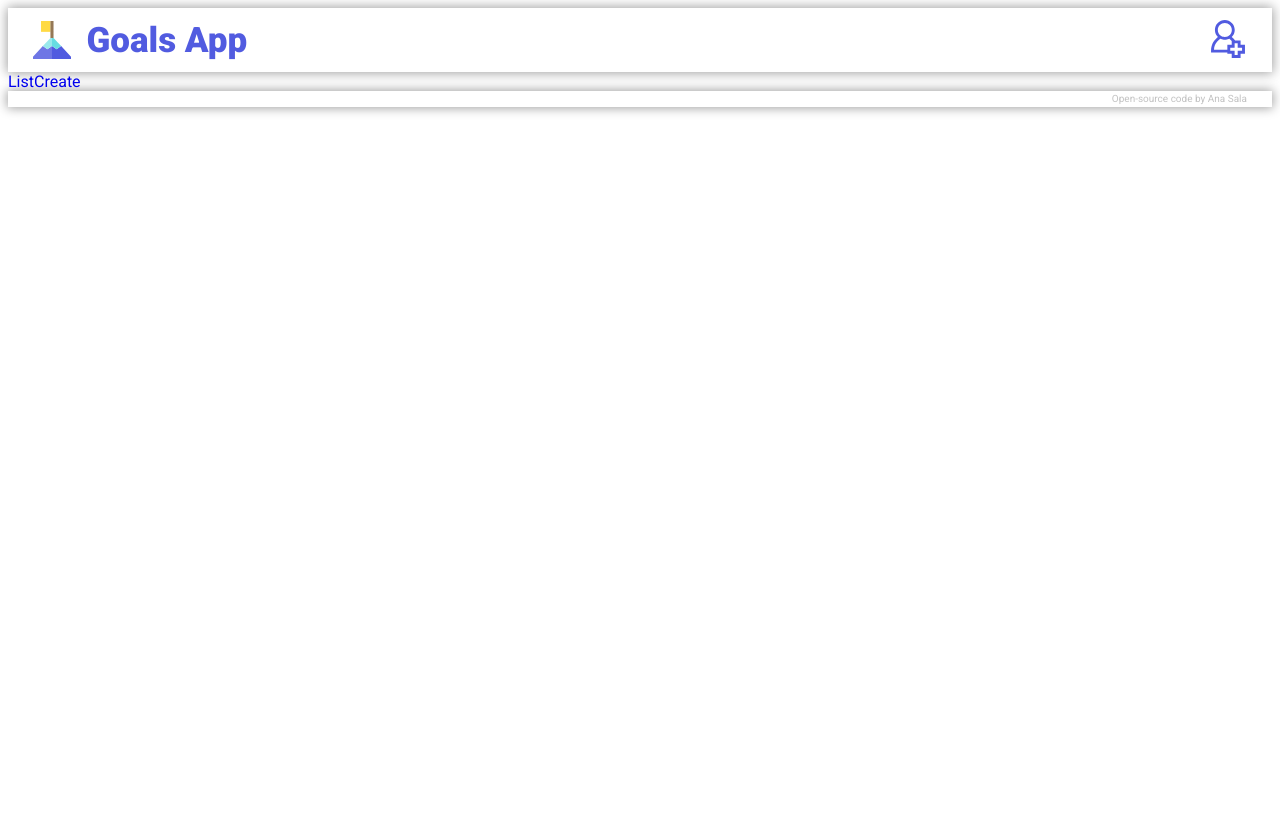
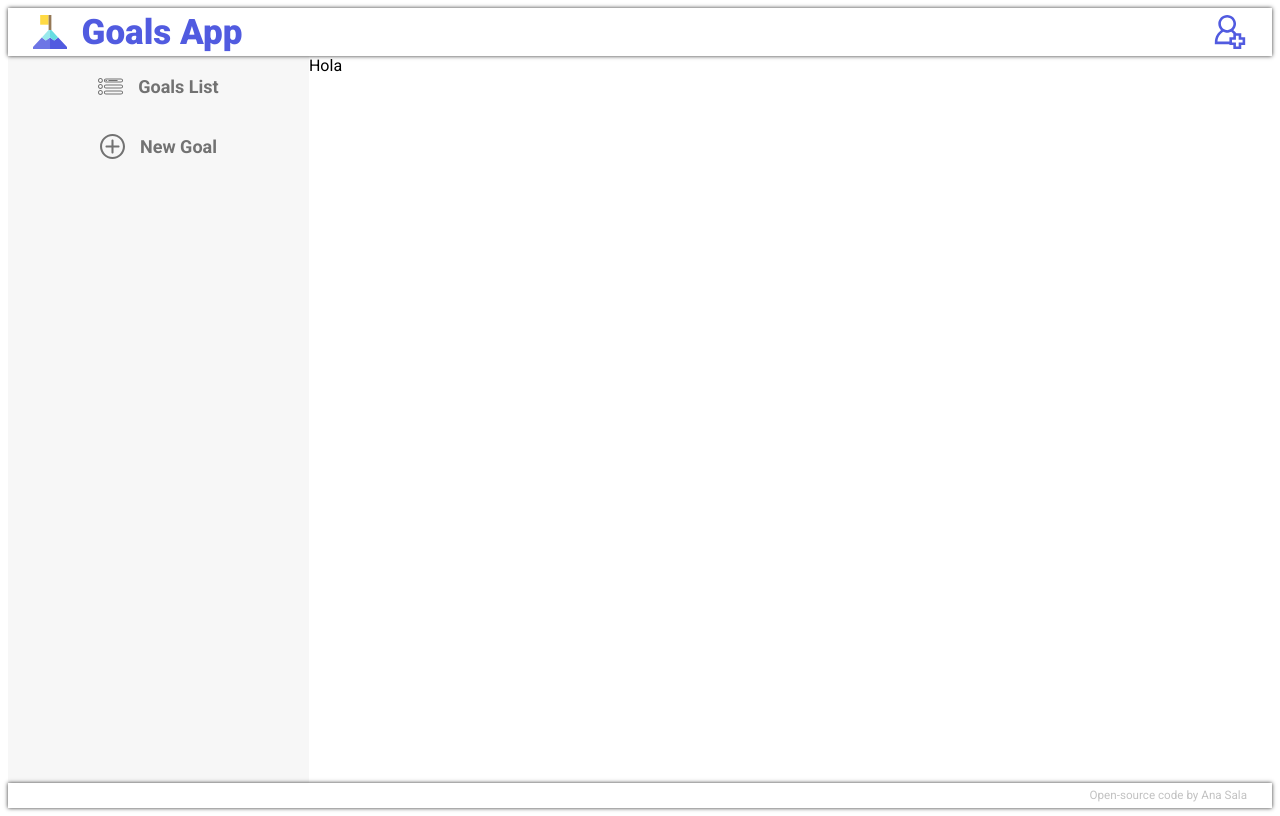
Before and after one commit to AGSS18/goals-app, a JavaScript app: page / in a window 1280 px wide. Built offline with nearby package versions, Linux system fonts and the light colour scheme; the HTML template or start-up script is replaced by a standard one.

Commit message:
Main component  css styling and fixed header flex alignment in user icon

```diff
--- a/src/components/shared/Header.js
+++ b/src/components/shared/Header.js
@@ -3,17 +3,17 @@ import userSvg from '../../assets/user.svg'
 
 function Header() {
     return(
-        <div className="Header box-shadow">
+        <header className="Header box-shadow">
             <div className="header-left">
                 <img className="header-left_svg" src={goalSvg}></img>
                 <a className="header-left_text" href="/">Goals App</a>
             </div>
-            <div className="header-right">
+            <nav className="header-right">
                 <a className="header-right_login" href="/">
-                    <img className="header-left_loging-svg" src={userSvg}></img>
+                    <img className="header-right_login-svg" src={userSvg}></img>
                 </a>
-            </div>
-        </div>
+            </nav>
+        </header>
     );
 }
 
--- a/src/components/shared/Main.js
+++ b/src/components/shared/Main.js
@@ -1,14 +1,23 @@
+import NavLink from "./NavLink";
+import listSvg from '../../assets/list.svg';
+import addSvg from '../../assets/add.svg';
+
 function Main({children}) {
     return(
-        <>
-            <sidenav>
-                <a href="/lista">List</a>
-                <a href="/crear">Create</a>
-            </sidenav>
-            <main>
+        <div className="Main">
+            <aside className="aside">
+                <NavLink href="/lista" title="Goals List">
+                    <img className="aside-svg" src={listSvg} />
+                </NavLink>
+                <NavLink  href="/crear" title="New Goal">
+                    <img className="aside-svg" src={addSvg} />
+                </NavLink>
+            </aside>
+            <main className="main-content">
                 {children}
+                Hola
             </main>
-        </>
+        </div>
     );
 }
 
--- /dev/null
+++ b/src/components/shared/NavLink.js
@@ -0,0 +1,10 @@
+function NavLink({children, title, href, isActive}) {
+    return(
+        <a className={`aside-links ${isActive && 'aside-active'}`} href={href}>
+            {children}
+            <span className="aside-links_title">{title}</span>
+        </a>
+    );
+}
+
+export default NavLink;
--- a/src/index.css
+++ b/src/index.css
@@ -1,6 +1,10 @@
 :root {
     --PrimaryColor: #515BE0;
     --SecondaryColor: #66DDE2;
+    --HeaderHeight: 48px;
+    --FooterHeight: 25px;
+    --DarkGrey: #727272;
+    --HoverLightGrey: #ebebeb;
 }
 
 body {
@@ -14,7 +18,7 @@ a {
 /* HELPERS */
 
 .box-shadow {
-    box-shadow: 0px 0px 11px 1px rgba(0,0,0,0.38);
+    box-shadow: 0px 0px 4px #333;
 }
 
 /* HEADER COMPONENT */
@@ -23,21 +27,22 @@ a {
     display: flex;
     justify-content: space-between;
     align-items: center;
-    padding: 8px 25px;
-    height: 48px;
+    height: var(--HeaderHeight);
+    position: relative;
 }
 
 .header-left, .header-right {
     height: 100%;
+    padding: 0 25px;
 }
 
-.header-left {
+.header-right:hover {
+    background-color: var(--HoverLightGrey);
+}
+
+.header-left, .header-right_login {
     display: flex;
     align-items: center;
-}
-
-.header-right {
-    padding-top: 8px;
 }
 
 .header-left_text {
@@ -47,20 +52,78 @@ a {
     color: var(--PrimaryColor);
 }
 
-.header-left_svg, .header-left_loging-svg {
+.header-right_login {
+    height: var(--HeaderHeight);
+}
+
+.header-left_svg, .header-right_login-svg {
     display: block;
     margin: 0 auto;
-    height: 80%;
+    height: 70%;
+}
+
+.header-right_login-svg {
+    transition: transform 200ms ease-in-out;
 }
 
 /* MAIN COMPONENT */
 
+.Main {
+    display: flex;
+    height: calc(100vh - (var(--HeaderHeight) + var(--FooterHeight)));
+}
+
+.aside {
+    height: 100%;
+    width: 25%;
+    display: flex;
+    flex-direction: column;
+    box-shadow: 5px 0 5px -6px #333;
+    background-color: #f7f7f7;
+}
+
+.aside-links{
+    display: flex;
+    justify-content: center;
+    align-items: center;
+    color: var(--DarkGrey);
+    font-weight: 700;
+    font-size: 18px;
+    height: 60px;
+}
+
+ .aside-active, .aside-links:hover {
+     background-color: var(--HoverLightGrey);
+}
+
+.aside-svg {
+    display: block;
+    height: 25px;
+}
+
+.aside-links_title {
+    margin-left: 15px;;
+}
+
+.main-content {
+    height: 100%;
+    width: 80%;
+    overflow: auto;
+    background-color: rgb(255, 255, 255);
+}
+
 /* FOOTER COMPONENT */
+
 .Footer {
-    height: 16px;
+    height: var(--FooterHeight);
     text-align: right;
-    font-size: 12px;
+    font-size: 14px;
     padding-right: 25px;
+    position: relative;
+}
+
+.footer-coder {
+    line-height: var(--FooterHeight);
 }
 
 .Footer, .Footer a {
```
Also changed, not shown: src/App.js (line endings or trailing spaces), src/assets/add.svg (added), src/assets/list.svg (added).
